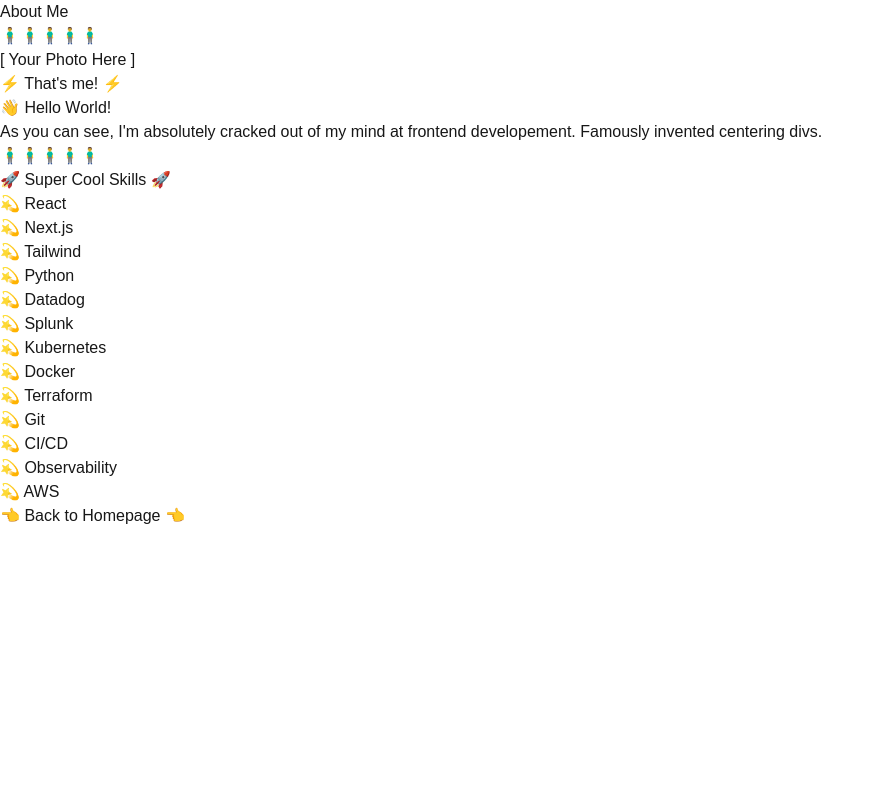
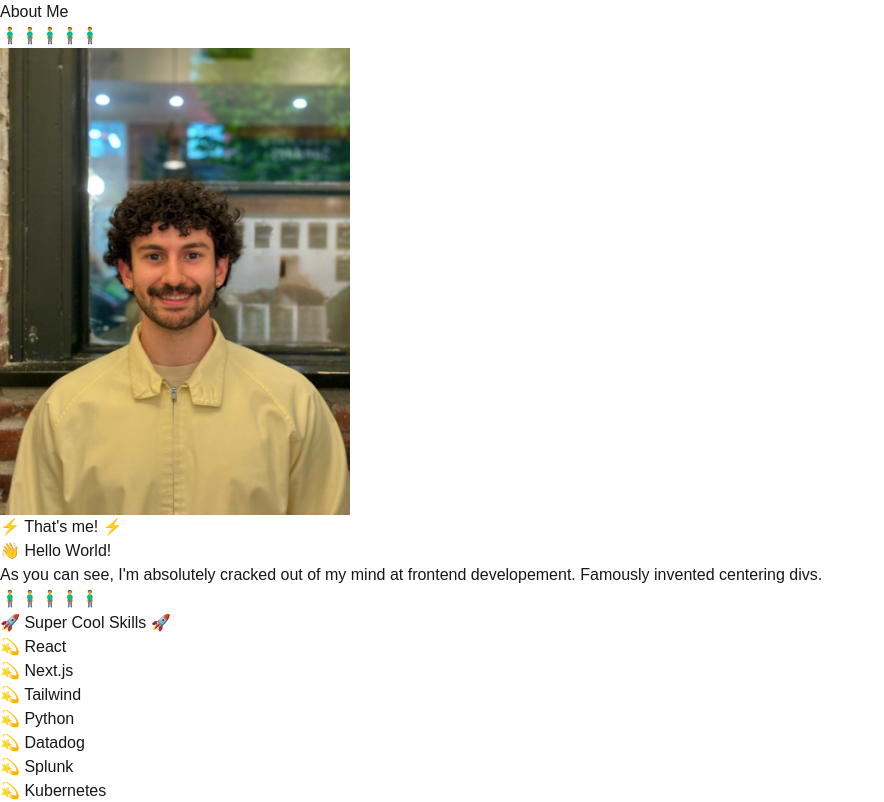
Before and after one commit to jakemilad/portfolio, a Next.js app: page /about in a window 1280 px wide. Shown: the top 802 px of the page, without its empty margins (0-884 px from the left). Built offline with nearby package versions, Linux system fonts and the light colour scheme.

Commit message:
adding pic of me

```diff
--- a/src/app/about/page.jsx
+++ b/src/app/about/page.jsx
@@ -1,7 +1,8 @@
+'use client';
 import React from 'react';
 import { Music, Volume2, VolumeX } from 'lucide-react';
 import Link from 'next/link';
-
+import Image from 'next/image';
 const About = () => {
   const RainbowText = ({ children, className = "" }) => (
     <span className={`inline-block animate-[rainbow_3s_infinite] ${className}`}>
@@ -32,7 +33,7 @@
           <div className="bg-[#000066] border-[3px] border-[#c0c0c0] border-ridge p-4">
             <div className="border-2 border-[#808080] border-inset p-2">
               <div className="aspect-square bg-gray-700 flex items-center justify-center">
-                <p className="text-yellow-300">[ Your Photo Here ]</p>
+                <Image src="/img.jpg" alt="Jake Milad" width={350} height={350} />
               </div>
             </div>
             <p className="mt-2 text-yellow-300 animate-[blink_1s_infinite]">
```
Also changed, not shown: public/img.jpg (added).
